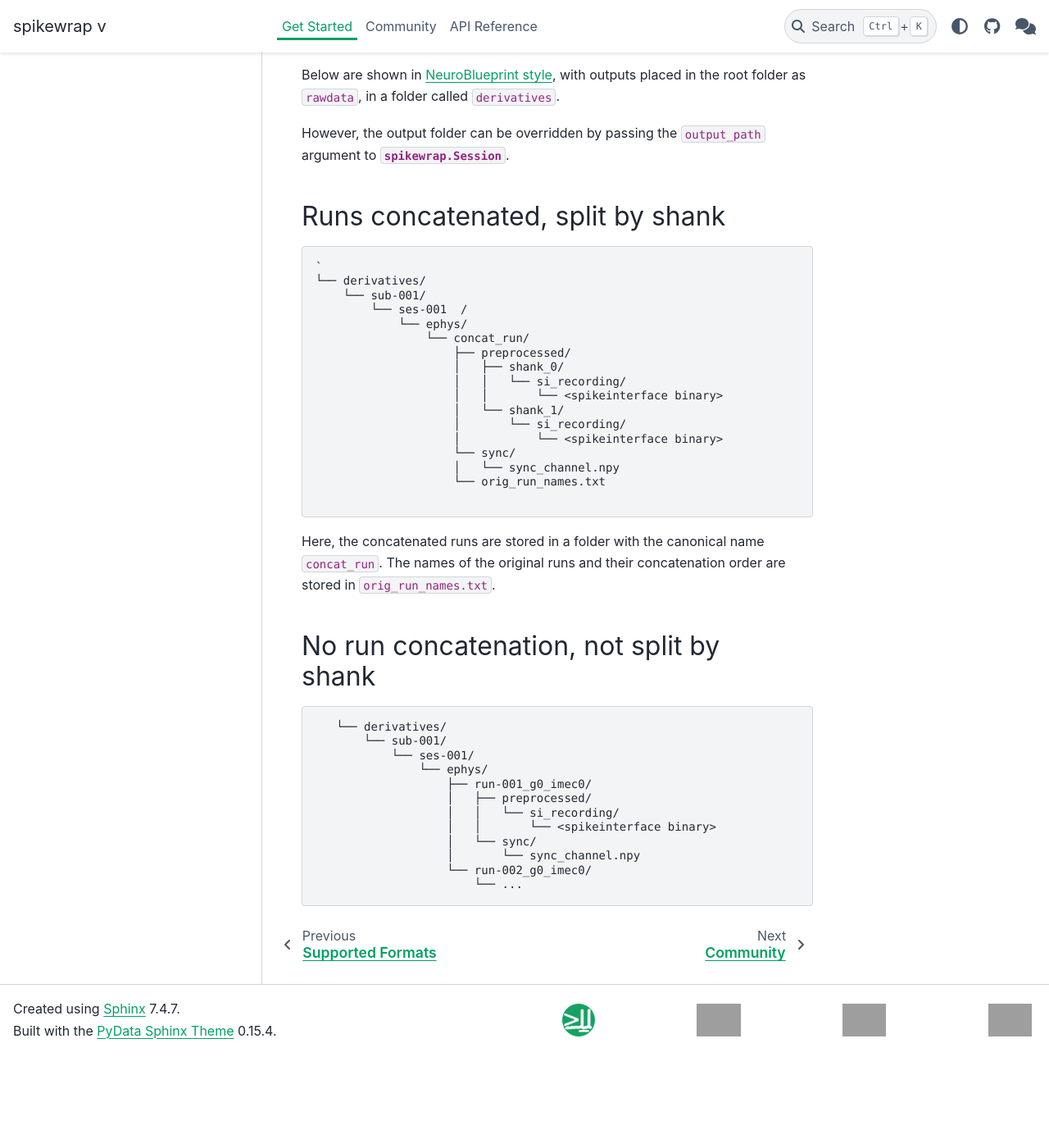
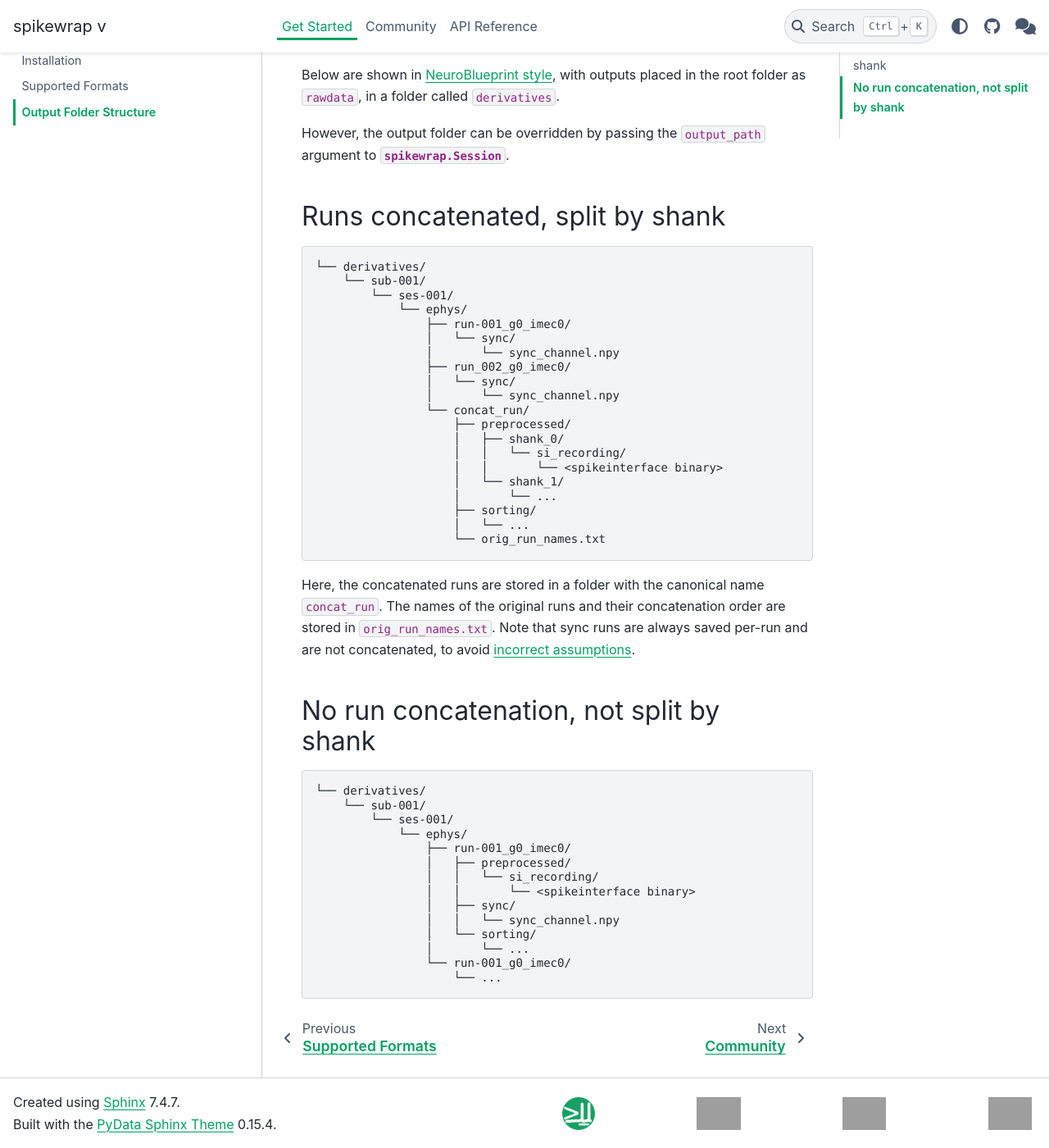
Before and after one commit to neuroinformatics-unit/spikewrap, a Sphinx documentation site: the page built from docs/source/get_started/output_folder_formats.md, in a window 1280 px wide and 1400 px high, scrolled down 347 px. Shown: the whole window at 82% size. Built offline with Sphinx 7.4.7 and the PyData theme 0.15.4, drawn with Linux system fonts in a browser that asks for light colours; pages that are not in the unit, such as notebooks, are missing from menus; the version number could not be read and is left out; before the commit the page ends 1633 px from its top, so only the background shows below that; grey boxes are pictures that could not be loaded.

Commit message:
Update documentation, fix errors.

````diff
--- a/docs/source/galleries/get_started/feature_overview.py
+++ b/docs/source/galleries/get_started/feature_overview.py
@@ -119,6 +119,7 @@
     probe=None,  # optional argument to set probe
 )
 
+session.save_sync_channel()
 
 # Run (lazy) preprocessing, for fast plotting
 # and prototyping of preprocessing steps
--- a/docs/source/galleries/how_to/05_sync_channel.py
+++ b/docs/source/galleries/how_to/05_sync_channel.py
@@ -44,11 +44,4 @@
 # refresh the sync channel
 session.load_raw_data(overwrite=True)
 
-# The sync channel can be concatenated as part of the preprocessing
-session.preprocess("neuropixels+kilosort2_5", concat_runs=True)
-
-# the sync channel will only change after preprocessing if concatenation is used.
-concat_sync_channel = session.get_sync_channel_after_preprocessing(run_idx=0)
-
-# this is the sync channel that is saved with `save_preprocessed`:
-session.save_preprocessed(overwrite=True)
+session.save_sync_channel(overwrite=True, slurm=False)
--- a/docs/source/galleries/tutorials/04_spike_sorting.py
+++ b/docs/source/galleries/tutorials/04_spike_sorting.py
@@ -59,8 +59,6 @@
 #                         ├── concat_run/
 #                         │   ├── preprocessed/
 #                         │   │   └── <preprocessed_data>
-#                         │   ├── sync/
-#                         │   │   └── <sync_data>
 #                         │   └── sorting/
 #                         │       └── shank_0
 #                         │           └── ...
--- a/docs/source/galleries/tutorials/05_sync_channel.py
+++ b/docs/source/galleries/tutorials/05_sync_channel.py
@@ -18,8 +18,15 @@
 # from across acquisition devices.
 #
 # In ``spikewrap``, the sync channel can be inspected and edited. **This step
-# must be performed prior to preprocessing**, after which the sync channel
-# is split from the recording for saving.
+# must be performed prior to preprocessing**.
+#
+# .. warning::
+#
+#     ``spikewrap`` does not currently provide any methods for concatenating the sync channel.
+#     This is because a straightforward concatenation may be error prone
+#     `(see here for more details) <https://spikeinterface.readthedocs.io/en/latest/api.html#spikeinterface.preprocessing.silence_periods>`_.
+#     We are keen to extend sync-channel processing functionality, please get in contact with your use-case
+#     to help usc extend support.
 
 # %%
 # Inspecting the sync channel
@@ -29,7 +36,7 @@
 # Raw data must be loaded prior to working with the sync channel.
 # The sync channel for a particular run is specified with the ``run_idx``
 # parameter. Runs are accessed in the order they are loaded (as specified
-# with ``run_names``, see :class:`spikewrap.Session.get_raw_run_names`.
+# with ``run_names``, see :class:`spikewrap.Session.get_raw_run_names`).
 #
 # In this toy example data, the sync channel is set to all ones (typically,
 # it would be all ``0`` interspersed with ``1`` indicating triggers).
@@ -92,43 +99,14 @@
 plot = session.plot_sync_channel(run_idx=0, show=True)
 
 # %%
-# Concatenating the sync channel
-# ------------------------------
-#
-# If runs are concatenated during preprocessing, the sync channel
-# will be concatenated. To see the sync channel after preprocessing,
-# use the function :class:`spikewrap.Session.get_sync_channel_after_preprocessing`.
-#
-# Note that the sync channel itself is never preprocessed, and in the case
-# that concatenation is not performed, the sync channel on a preprocessed
-# run will be the same as the sync channel before preprocessing is performed.
-#
-# The only difference is that if runs were concatenated before preprocessing,
-# the sync channel will now reflect this. In the below example, the sync channel
-# is now 2000 samples long (each run is 1000 samples long):
-
-session.preprocess("neuropixels+kilosort2_5", concat_runs=True)
-
-concat_sync_channel = session.get_sync_channel_after_preprocessing(run_idx=0)
-
-import matplotlib.pyplot as plt
-
-plt.plot(concat_sync_channel)
-plt.show()
-
-# %%
-# This is the sync channel that will be saved when :class:`spikewrap.Session.save_preprocessed` is called.
-
-# %%
 # Saving the sync channel
 # -----------------------
 #
-# The easiest way to manage sync channel saving is to let spikewrap save the sync
-# channel as part of :class:`spikewrap.Session.save_preprocessed`. Otherwise, it can get saved
-# manually after obtaining it from a getter function.
+# The sync channel can be saved with:
+
+session.save_sync_channel(overwrite=False, slurm=False)
+
+# %%
+# which will save the sync channel for all loaded runs to the run folder.
+# See the :ref:`SLURM tutorial <slurm-tutorial>` for more information on using slurm.
 #
-# .. note::
-#     Currently, the sync channel is saved after preprocessing, but not sorting. Therefore,
-#     if concatenating runs before sorting, this will not be reflected in the sync channel.
-#     Please get in contact if you would like to see this implemented.
-#
--- a/docs/source/get_started/output_folder_formats.md
+++ b/docs/source/get_started/output_folder_formats.md
@@ -18,42 +18,48 @@
 ## Runs concatenated, split by shank
 
 ```
-`
 └── derivatives/
     └── sub-001/
-        └── ses-001  /
+        └── ses-001/
             └── ephys/
+                ├── run-001_g0_imec0/
+                │   └── sync/
+                │       └── sync_channel.npy
+                ├── run_002_g0_imec0/
+                │   └── sync/
+                │       └── sync_channel.npy
                 └── concat_run/
                     ├── preprocessed/
                     │   ├── shank_0/
                     │   │   └── si_recording/
                     │   │       └── <spikeinterface binary>
                     │   └── shank_1/
-                    │       └── si_recording/
-                    │           └── <spikeinterface binary>
-                    └── sync/
-                    │   └── sync_channel.npy
+                    │       └── ...
+                    ├── sorting/
+                    │   └── ...
                     └── orig_run_names.txt
-
 ```
 
 Here, the concatenated runs are stored in a folder with the canonical name
 ``concat_run``. The names of the original runs and their concatenation order
-are stored in ``orig_run_names.txt``.
+are stored in ``orig_run_names.txt``. Note that sync runs are always saved
+per-run and are not concatenated, to avoid [incorrect assumptions](https://github.com/billkarsh/CatGT/blob/1ad1abe894e07d5fa3cb0439961d162caba34628/Build/ReadMe.md?plain=1#L1121).
 
 ## No run concatenation, not split by shank
 
 ```
-   └── derivatives/
-       └── sub-001/
-           └── ses-001/
-               └── ephys/
-                   ├── run-001_g0_imec0/
-                   │   ├── preprocessed/
-                   │   │   └── si_recording/
-                   │   │       └── <spikeinterface binary>
-                   │   └── sync/
-                   │       └── sync_channel.npy
-                   └── run-002_g0_imec0/
-                       └── ...
+└── derivatives/
+    └── sub-001/
+        └── ses-001/
+            └── ephys/
+                ├── run-001_g0_imec0/
+                │   ├── preprocessed/
+                │   │   └── si_recording/
+                │   │       └── <spikeinterface binary>
+                │   ├── sync/
+                │   │   └── sync_channel.npy
+                │   └── sorting/
+                │       └── ...
+                └── run-001_g0_imec0/
+                    └── ...
 ```
--- a/spikewrap/__init__.py
+++ b/spikewrap/__init__.py
@@ -26,7 +26,7 @@
 from .configs.hpc import default_slurm_options
 
 # TODO: there must be a better way!
-# this is necessary for doc api linking?
+# this is necessary for doc api linking? can I just remove!?!??
 __all__ = [
     "Session",
     "get_example_data_path",
@@ -45,5 +45,5 @@
     "get_sync_channel",
     "plot_sync_channel",
     "silence_sync_channel",
-    "get_sync_channel_after_preprocessing",
+    "get_sync_channel",
 ]
````
Also changed, not shown: 3 other files.
